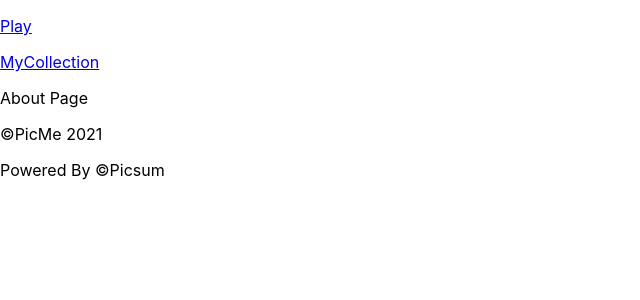
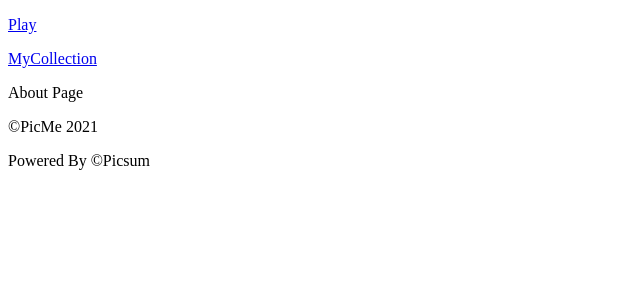
Before and after one commit to JulianAR97/picme-client, a React (Create React App) app: page / in a window 1280 px wide. Shown: the top 300 px of the page, without its empty margins (0-640 px from the left). Built offline with nearby package versions, Linux system fonts and the light colour scheme.

Commit message:
added thunk and store to index.js

```diff
--- a/src/index.js
+++ b/src/index.js
@@ -1,12 +1,19 @@
 import React from 'react';
 import ReactDOM from 'react-dom';
-import './index.css';
+import { Provider } from 'react-redux'
+import { createStore, applyMiddleware } from 'redux';
 import App from './App';
 import reportWebVitals from './reportWebVitals';
+import picsReducer from './reducers/picsReducer';
+import thunk from 'redux-thunk'
+
+const store = createStore(picsReducer, applyMiddleware(thunk))
 
 ReactDOM.render(
   <React.StrictMode>
-    <App />
+    <Provider store={store}>
+      <App />
+    </Provider>
   </React.StrictMode>,
   document.getElementById('root')
 );
```
